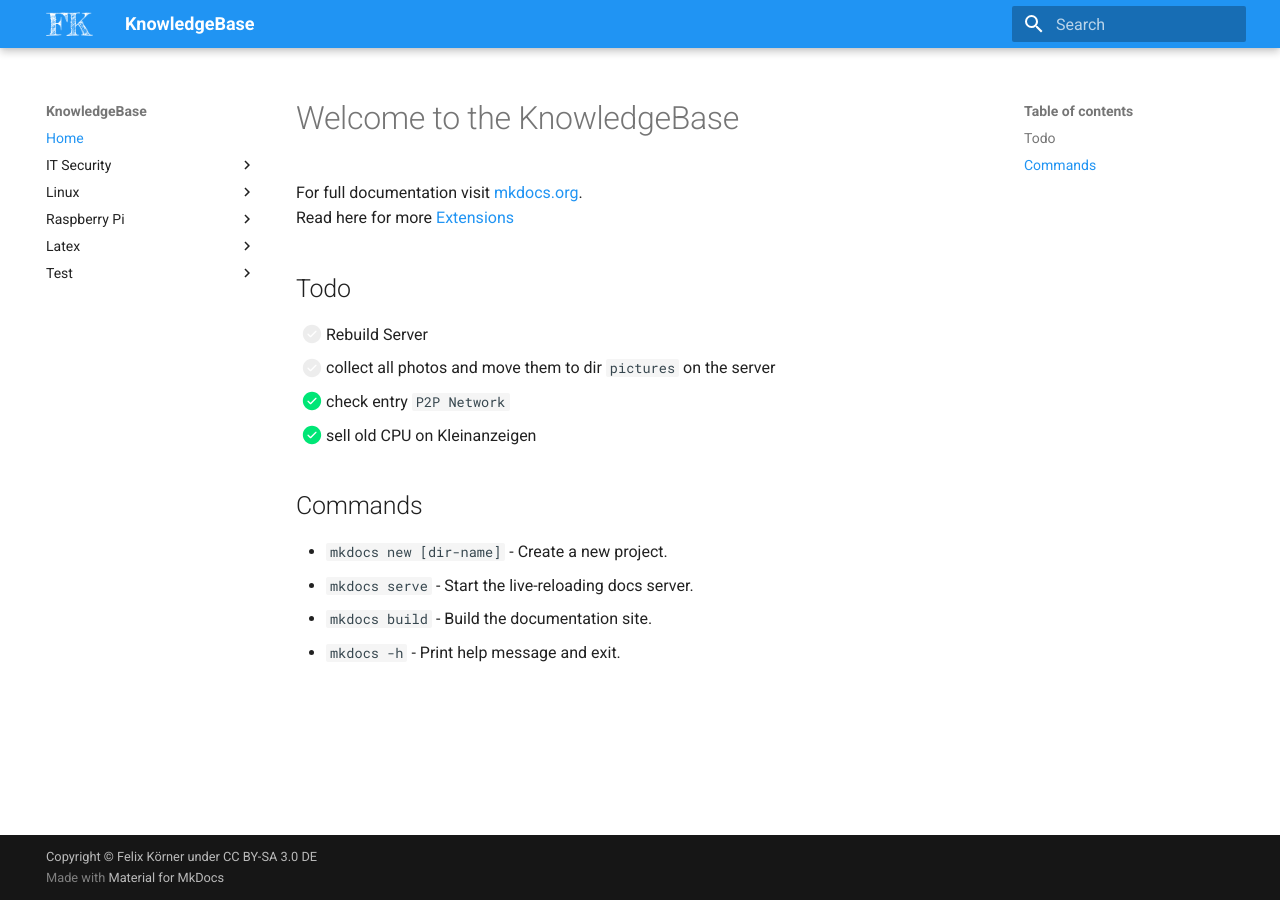
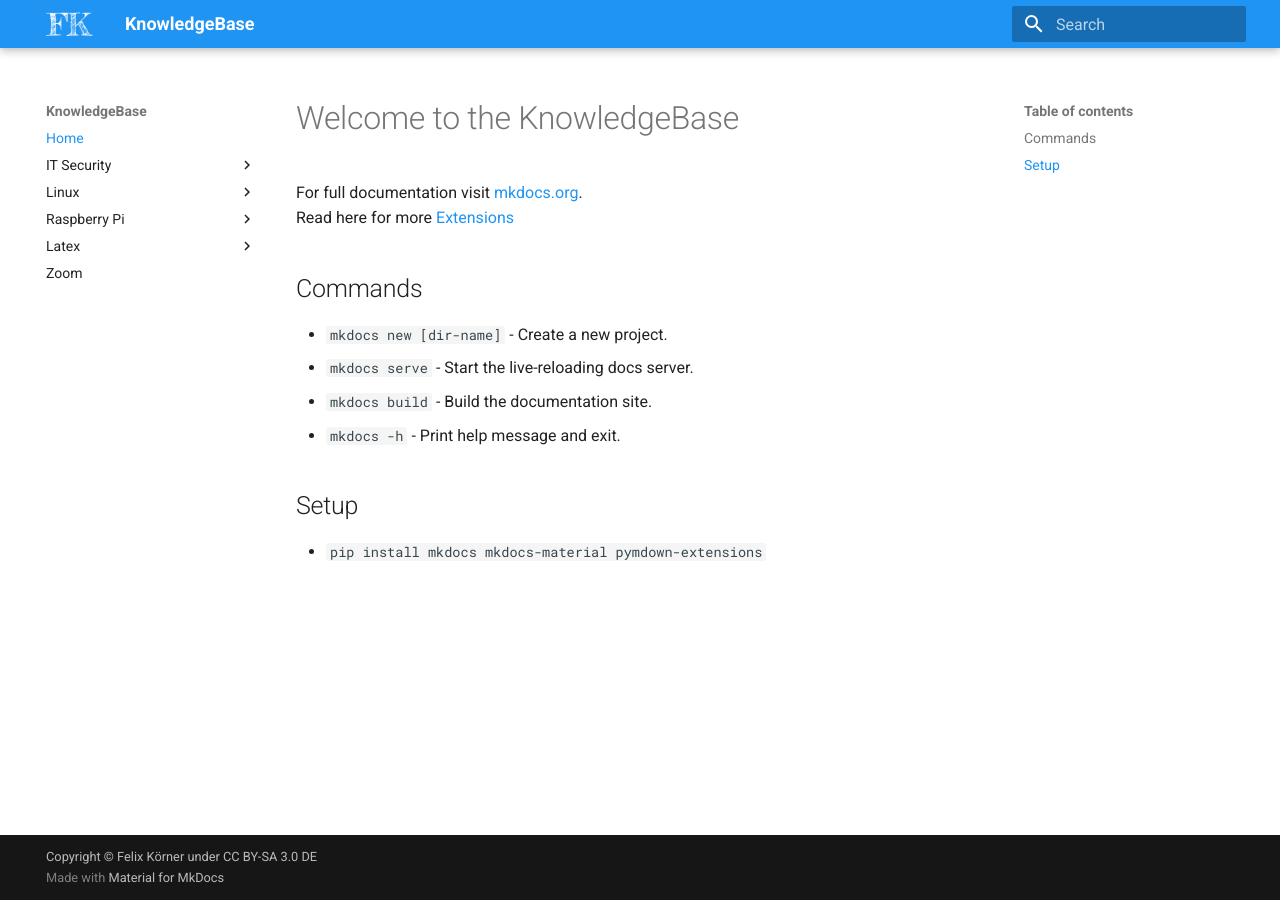
Before and after one commit to FeKoerner/fekoerner.github.io, an MkDocs documentation site: the page built from docs/index.md, in a window 1280 px wide. Built offline with MkDocs 1.6.1 and Material for MkDocs 9.7.7, drawn with Linux system fonts in a browser that asks for light colours.

Commit message:
adding entry for zoom

```diff
--- a/docs/index.md
+++ b/docs/index.md
@@ -2,12 +2,6 @@
 
 For full documentation visit [mkdocs.org](https://www.mkdocs.org).
 Read here for more [Extensions](https://squidfunk.github.io/mkdocs-material/extensions/admonition/)
-
-## Todo
-* [ ] Rebuild Server
-* [ ] collect all photos and move them to dir `pictures` on the server
-* [X] check entry `P2P Network`
-* [X] sell old CPU on Kleinanzeigen
 
 ## Commands
 
@@ -15,3 +9,6 @@ Read here for more [Extensions](https://squidfunk.github.io/mkdocs-material/exte
 * `mkdocs serve` - Start the live-reloading docs server.
 * `mkdocs build` - Build the documentation site.
 * `mkdocs -h` - Print help message and exit.
+
+## Setup
+* `pip install mkdocs mkdocs-material pymdown-extensions`
--- a/mkdocs.yml
+++ b/mkdocs.yml
@@ -17,8 +17,7 @@ nav:
         - enable ssh: 'raspberrypi_enable_ssh.md'
     - Latex:
         - Digital Signature: 'latex_signature.md'
-    - Test:
-        - JDownloader 2.0: 'jd.md'
+    - Zoom: 'zoom.md'
 
 # Theme
 theme:
```
Also changed, not shown: docs/p2p_network.md (+2 -2 lines), docs/zoom.md (added, +33 -0 lines).
